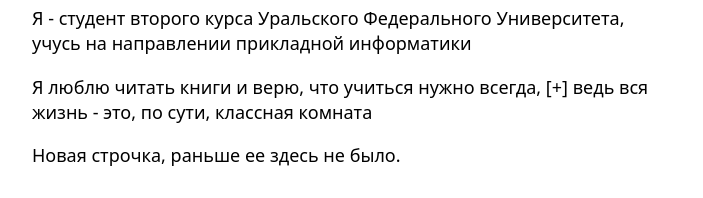
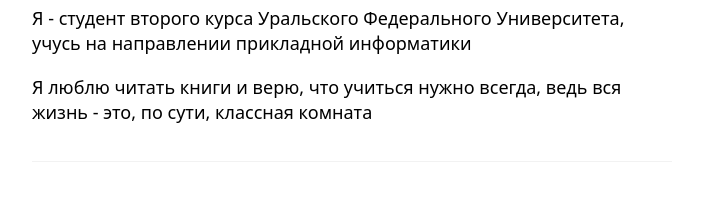
Before and after one commit to nikolay-potehin/my-favourite-books-site, a plain HTML site: page index.html in a window 1280 px wide. Shown: the part 592-790 px from the top of the page, without its empty margins (288-991 px from the left). Drawn offline with Linux system fonts and the light colour scheme.

Commit message:
Update index.html

```diff
--- a/index.html
+++ b/index.html
@@ -34,8 +34,7 @@
             <figcaption>А это фото из моей недавней поездки в Питер. :)</figcaption>
           </figure>
           <p>Я - студент второго курса Уральского Федерального Университета, учусь на направлении прикладной информатики</p>
-          <p>Я люблю читать книги и верю, что учиться нужно всегда, [+] ведь вся жизнь - это, по сути, классная комната</p>
-          <p>Новая строчка, раньше ее здесь не было.</p>
+          <p>Я люблю читать книги и верю, что учиться нужно всегда, ведь вся жизнь - это, по сути, классная комната</p>
         </section>
         <hr>
         <section>
```
